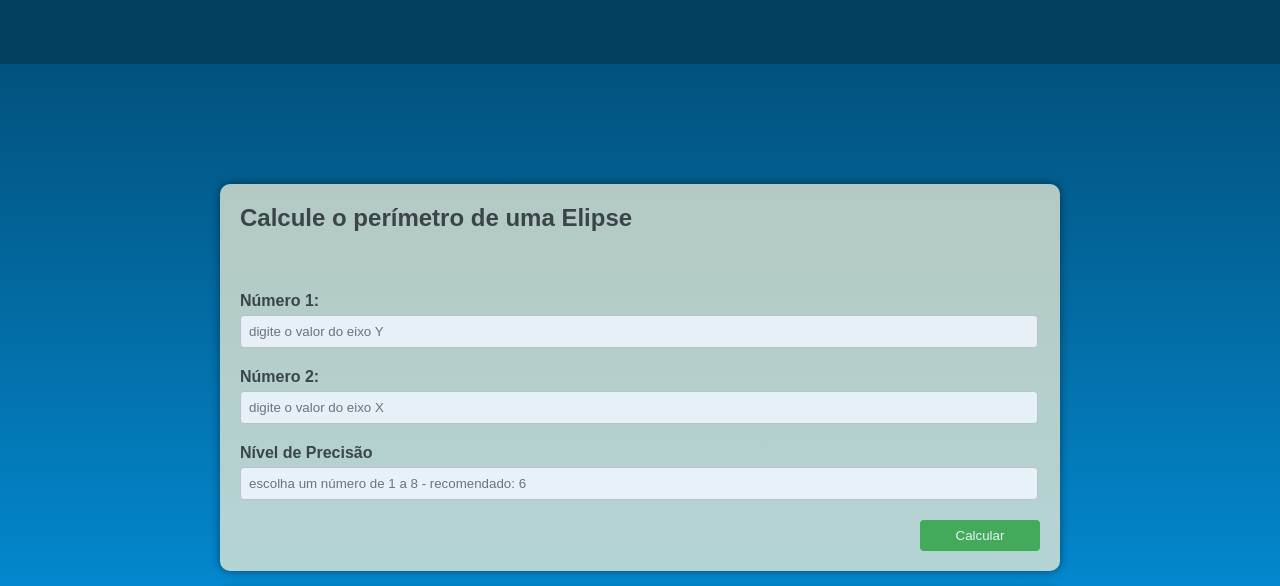
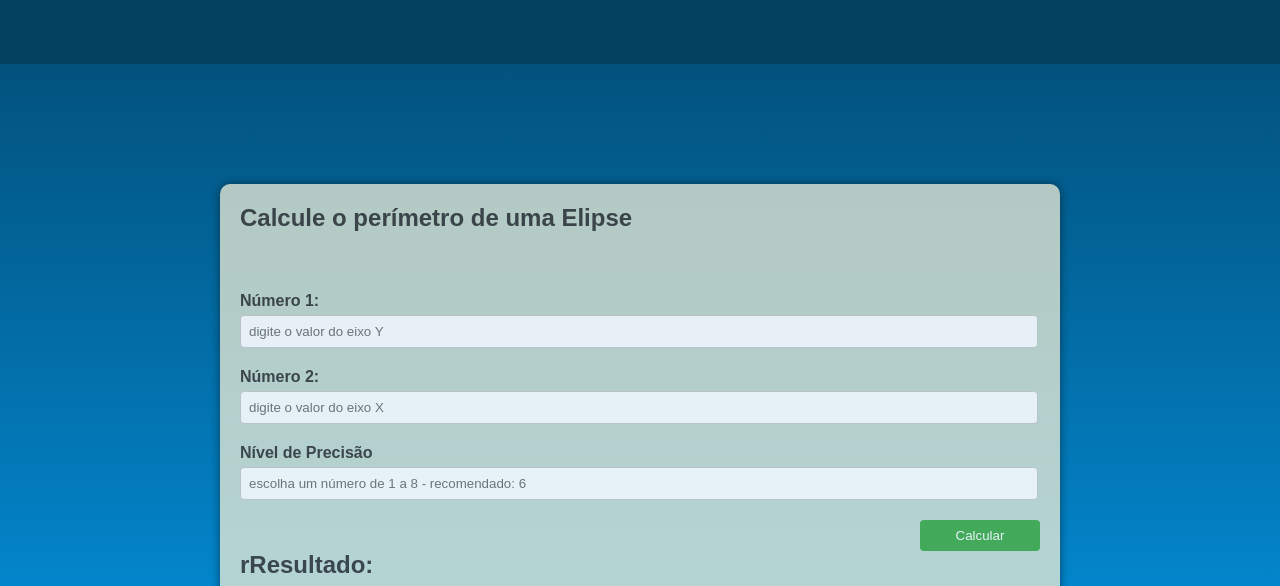
Before and after one commit to ViniciusMrz4/CalculadoraAPI, a plain HTML site: page index.html in a window 1280 px wide. Shown: the part 136-722 px from the top of the page. Drawn offline with Linux system fonts and the light colour scheme.

Commit message:
escrevi resultado

```diff
--- a/index.html
+++ b/index.html
@@ -34,6 +34,7 @@
             <button type="button" onclick="enviarParaAPI()">Calcular</button>
         </div>
 
+        <h2>rResultado:</h2>
         <div class="result">
             <div id="result"></div>
         </div>
```
